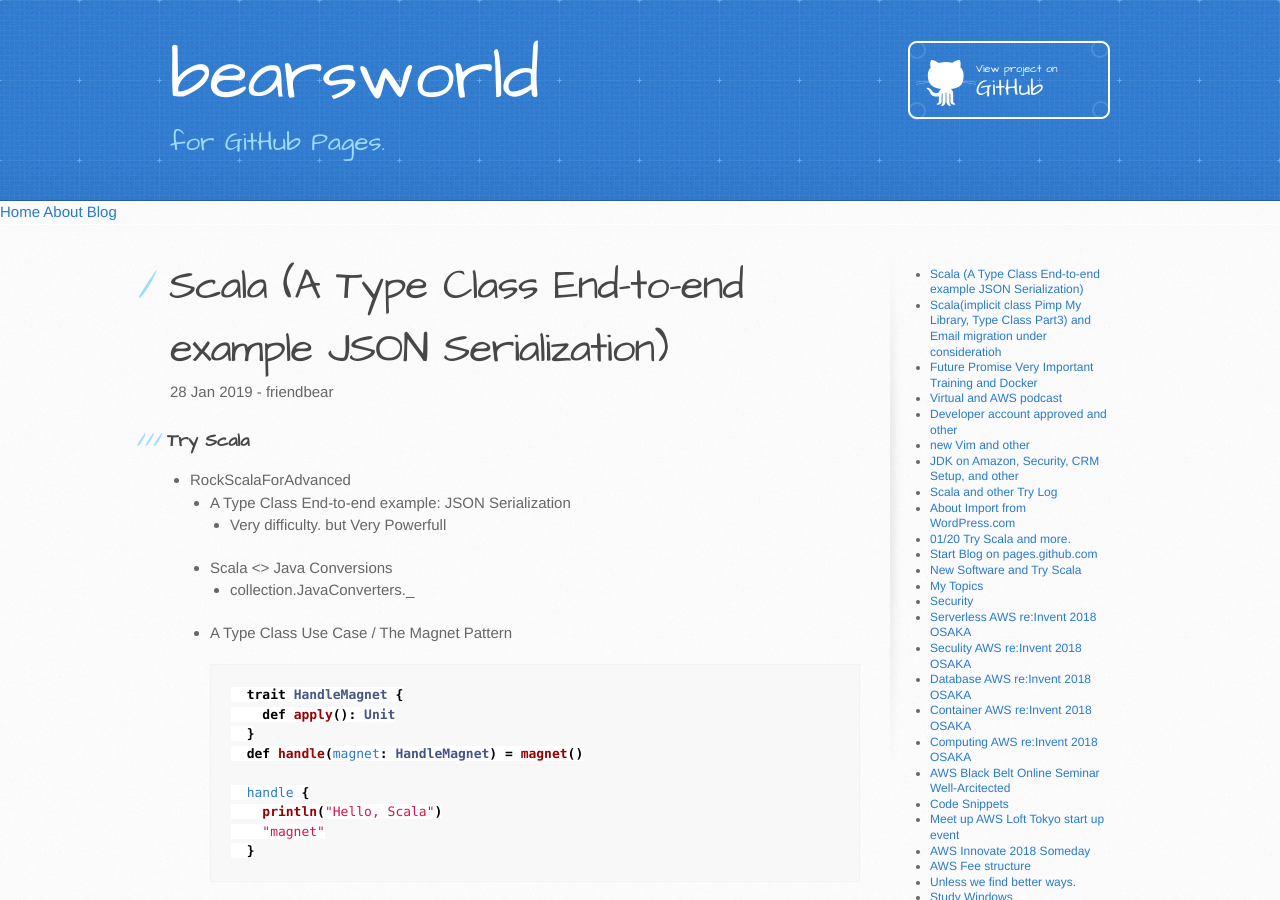
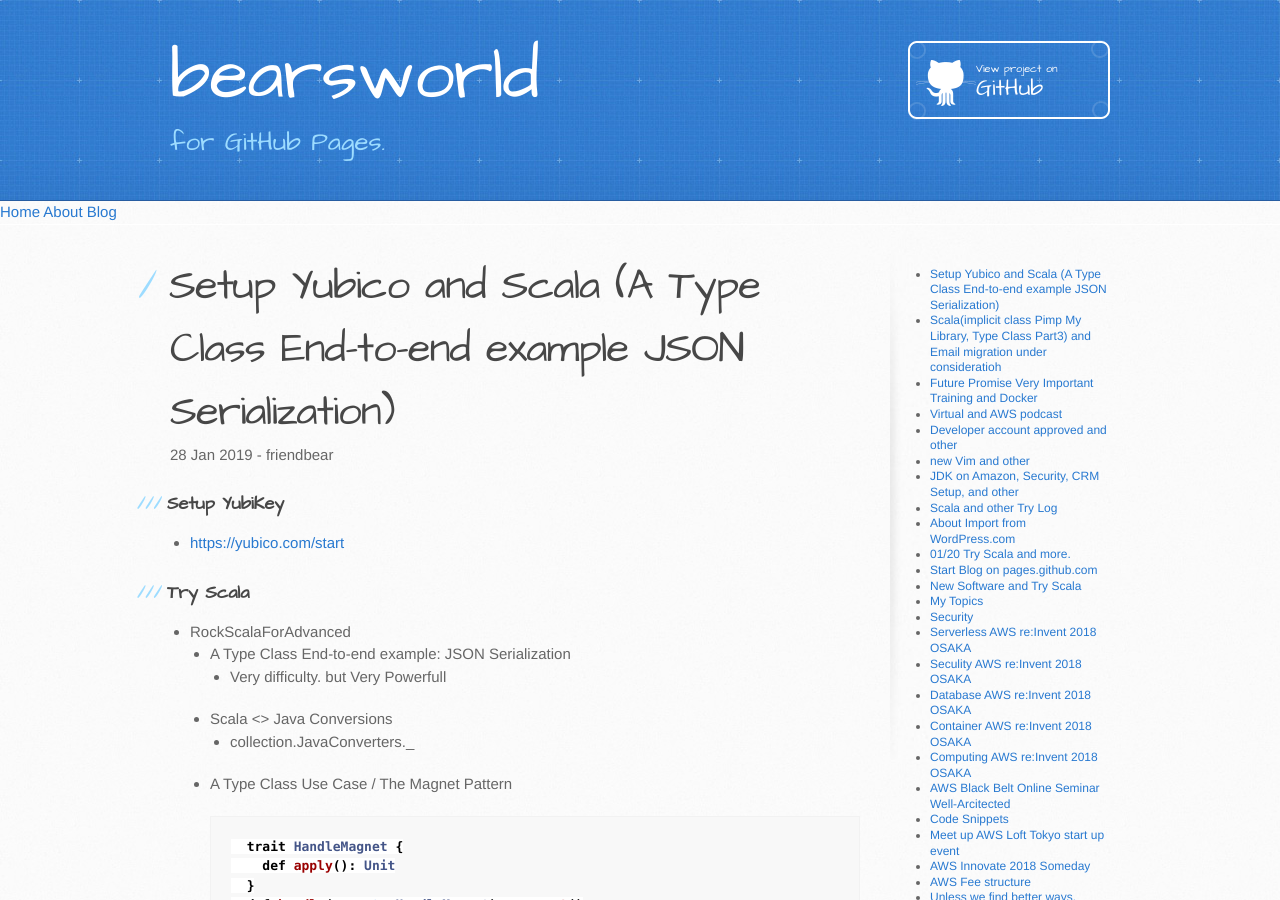
Before and after one commit to friendbear/friendbear.github.io.2021-10-19, a Jekyll site: the page built from _posts/2019-01-28-friendbear.md, in a window 1280 px wide and 900 px high. Built offline with Jekyll 4.4.1, drawn with Linux system fonts in a browser that asks for light colours; comment, search, counter and statistics services are not loaded; some of the changed text lies outside the part shown.

Commit message:
Setup YubiKey

```diff
--- a/_posts/2019-01-28-friendbear.md
+++ b/_posts/2019-01-28-friendbear.md
@@ -1,11 +1,13 @@
 ---
 layout: post
 author: friendbear
-title: Scala (A Type Class End-to-end example JSON Serialization)
+title: Setup Yubico and Scala (A Type Class End-to-end example JSON Serialization)
 categories: [blog, lang-scala]
-tags: [lang-scala, other]
+tags: [lang-scala, Security]
 ---
 
+### Setup YubiKey
+* <https://yubico.com/start>
 
 ### Try Scala
 - RockScalaForAdvanced
```
